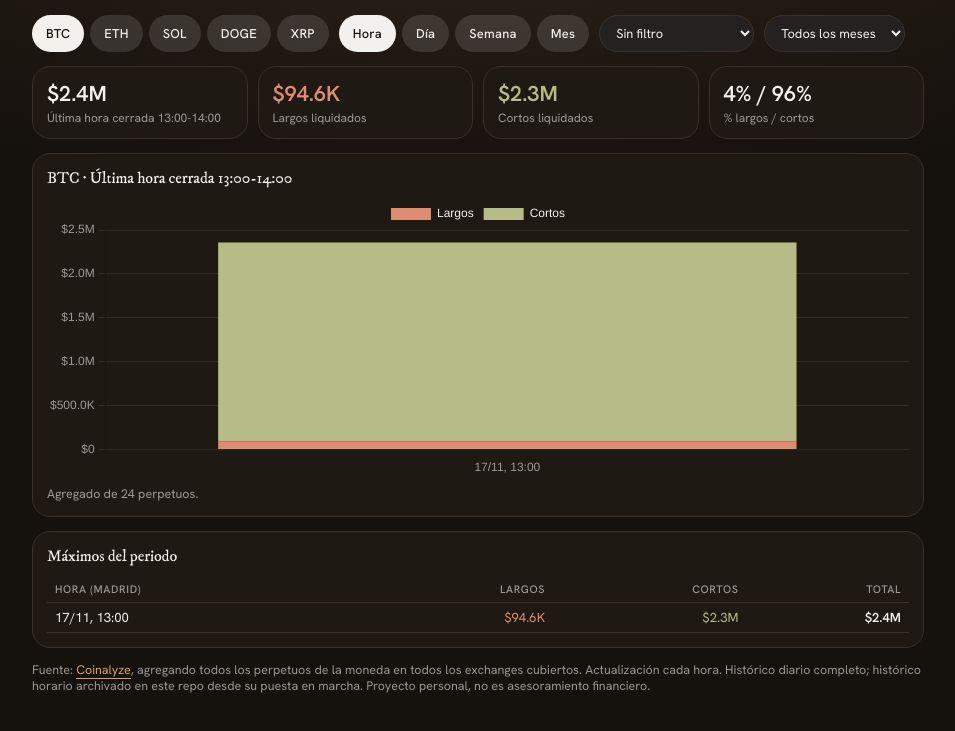
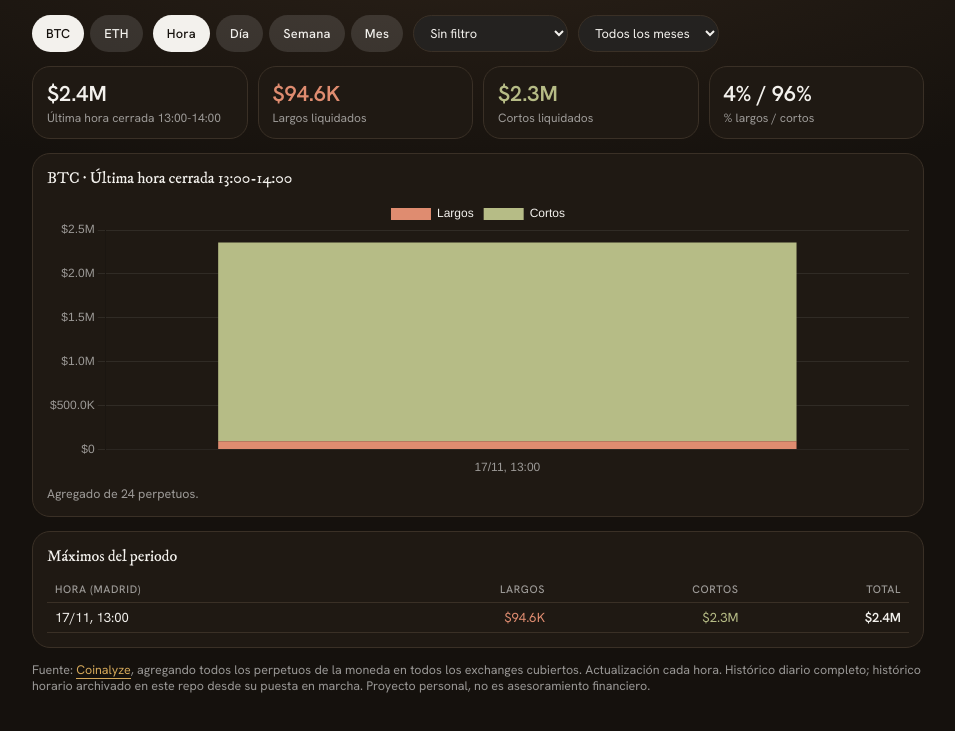
Before and after one commit to Davizz-dev13/liqscope, a plain HTML site: page docs/index.html in a window 1280 px wide. Shown: the part 75-806 px from the top of the page, without its empty margins (162-1117 px from the left). Drawn offline with nearby package versions, Linux system fonts and the light colour scheme.

Commit message:
Mostrar solo BTC y ETH en liquidaciones

```diff
--- a/docs/index.html
+++ b/docs/index.html
@@ -118,7 +118,7 @@ async function loadMeta() {
 }
 async function boot() {
   const meta = await loadMeta();
-  coins = meta.coins.map(c => c.coin);
+  coins = ['BTC', 'ETH'].filter(c => meta.coins.some(m => m.coin === c));
   // con la pestana abierta, recargar datos cada 10 min (antes la cache no caducaba
   // y la vista Hora acababa en "sin datos" aunque el colector ya hubiera corrido)
   setInterval(async () => { try { cache = {}; await loadMeta(); render(); } catch (e) {} }, 10*60*1000);
```
